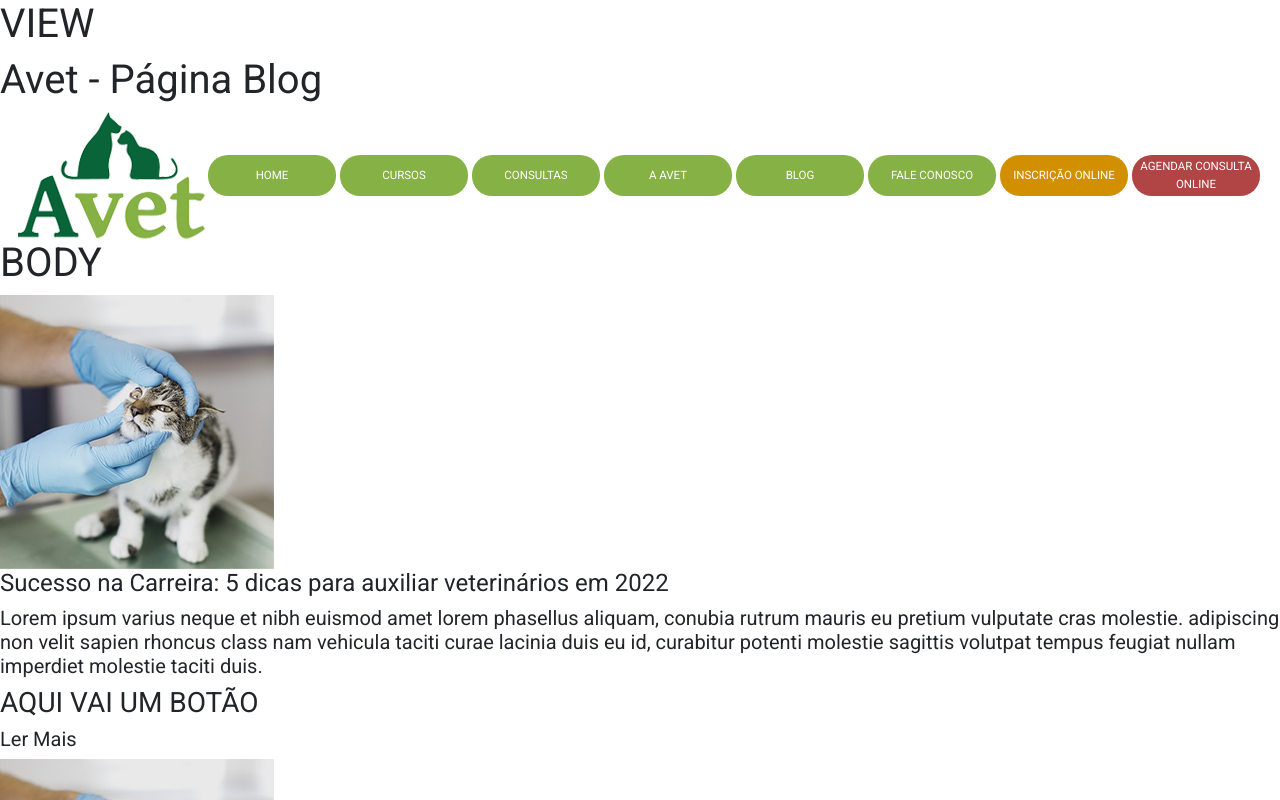
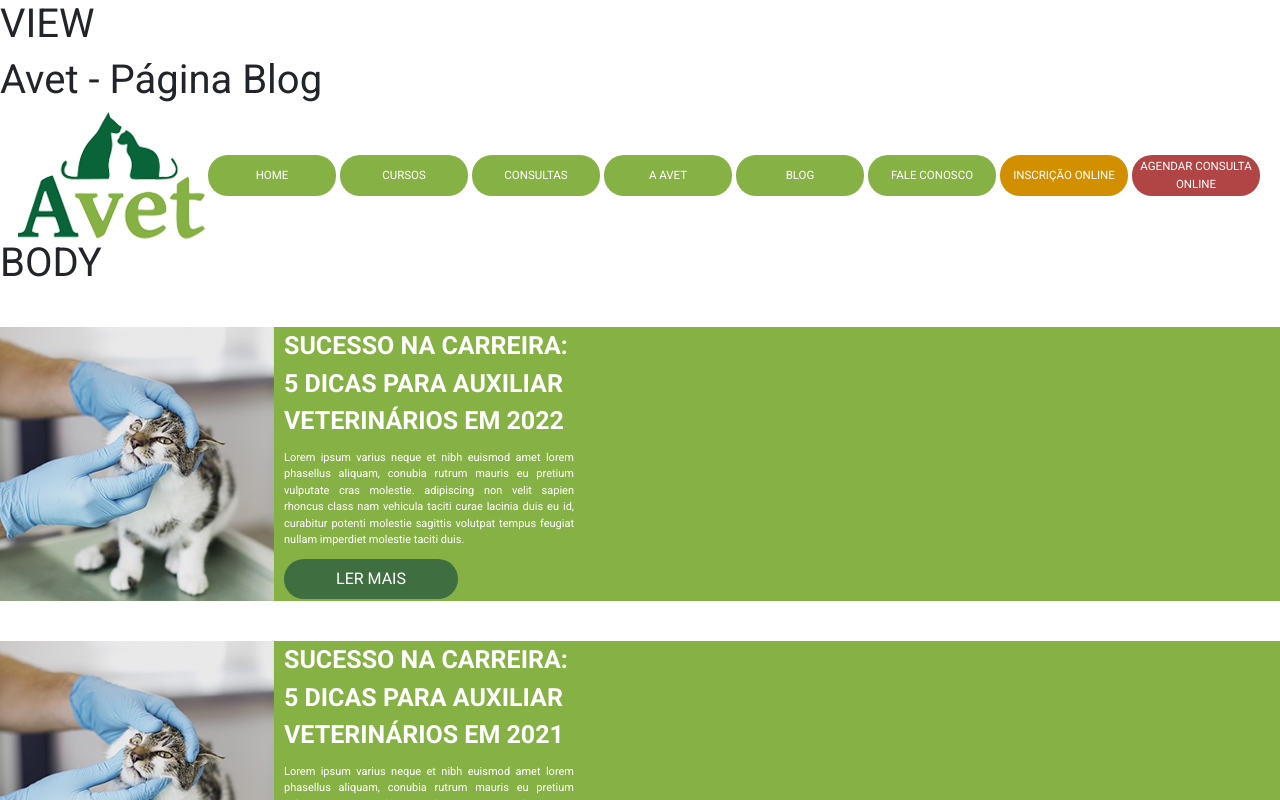
Before and after one commit to marcusviniciusmo/Avet_Cursos_Website, a React (Create React App) app in the folder frontend/: page /blog in a window 1280 px wide. Shown: the top 800 px of the page. Built offline with nearby package versions, Linux system fonts and the light colour scheme.

Commit message:
BlogArticle component styling

```diff
--- a/frontend/src/components/BlogArticle/index.tsx
+++ b/frontend/src/components/BlogArticle/index.tsx
@@ -1,3 +1,4 @@
+import { ToUpperCaseText } from 'utils/Functions';
 import './styles.css';
 
 type Props = {
@@ -14,15 +15,22 @@ function BlogArticle({
   articleText
 }: Props) {
   return (
-    <>
+    <div id='blogArticleContainer'>
       <div id="blogArticleLogoContainer">
         <img src={imageUrl} alt={imageDescription} />
       </div>
-      <h4>{articleTitle}</h4>
-      <h5>{articleText}</h5>
-      <h3>AQUI VAI UM BOTÃO</h3>
-      <h5>Ler Mais</h5>
-    </>
+      <div id='blogArticleContent'>
+        <div id='blogArticleTitle'>
+          <span>{ToUpperCaseText(articleTitle)}</span>
+        </div>
+        <div id='blogArticleText'>
+          <span>{articleText}</span>
+        </div>
+        <div id='btnLerMais'>
+          <span>{ToUpperCaseText('Ler Mais')}</span>
+        </div>
+      </div>
+    </div>
   );
 };
 
--- a/frontend/src/components/BlogArticle/styles.css
+++ b/frontend/src/components/BlogArticle/styles.css
@@ -1,4 +1,44 @@
+div#blogArticleContainer {
+  background: #86B144;
+  display: flex;
+  flex-direction: row;
+  margin: 40px auto;
+}
+
 div#blogArticleLogoContainer {
   width: 274px;
   height: 274px;
 }
+
+div#blogArticleContent {
+  display: flex;
+  flex-direction: column;
+  width: 290px;
+  margin: 0 10px;
+}
+
+div#blogArticleTitle {
+  color: #FFFFFF;
+  font-size: 25px;
+  font-weight: bold;
+}
+
+div#blogArticleText {
+  color: #FFFFFF;
+  font-size: 11px;
+  text-align: justify;
+  margin-top: 10px;
+}
+
+div#btnLerMais {
+  background: #3F6F40;
+  color: #FFFFFF;
+  width: 174px;
+  height: 40px;
+  margin-top: 10px;
+  display: flex;
+  align-items: center;
+  justify-content: center;
+  border-radius: 30px;
+  cursor: pointer;
+}
```
